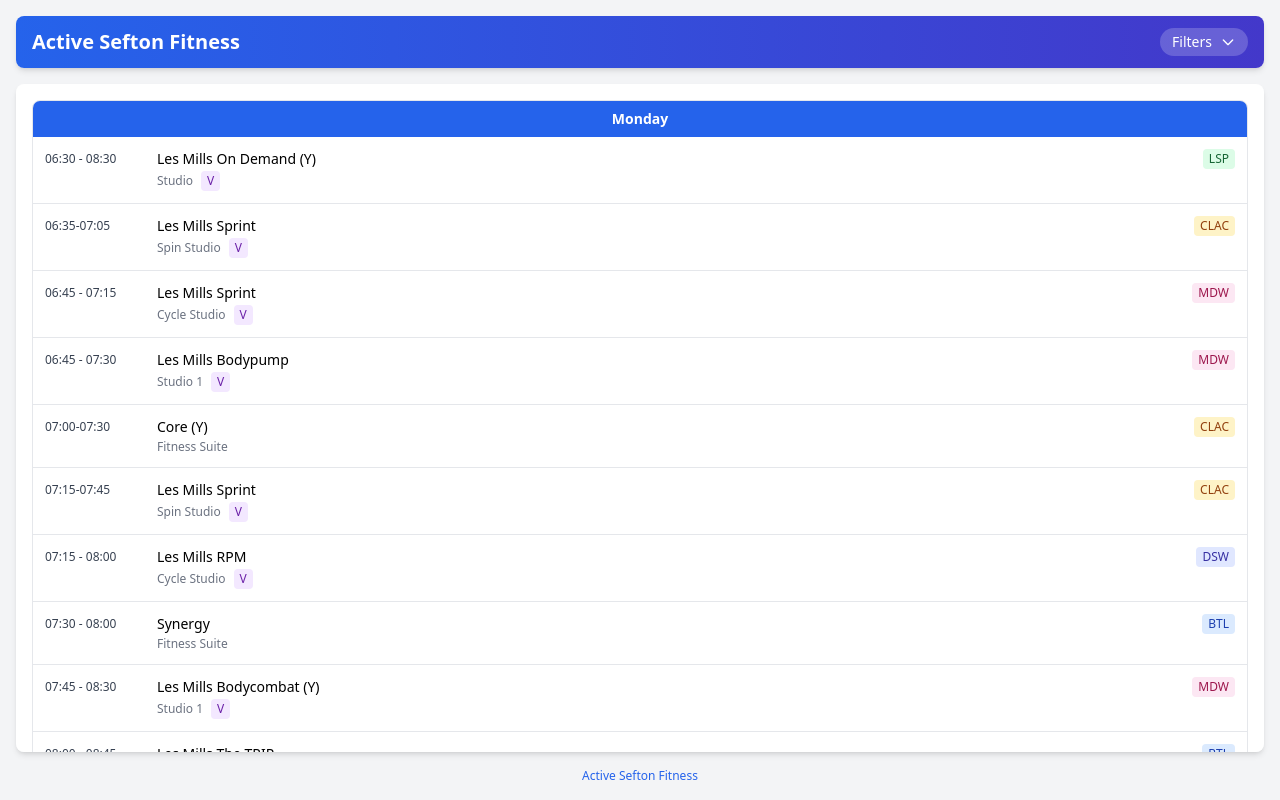
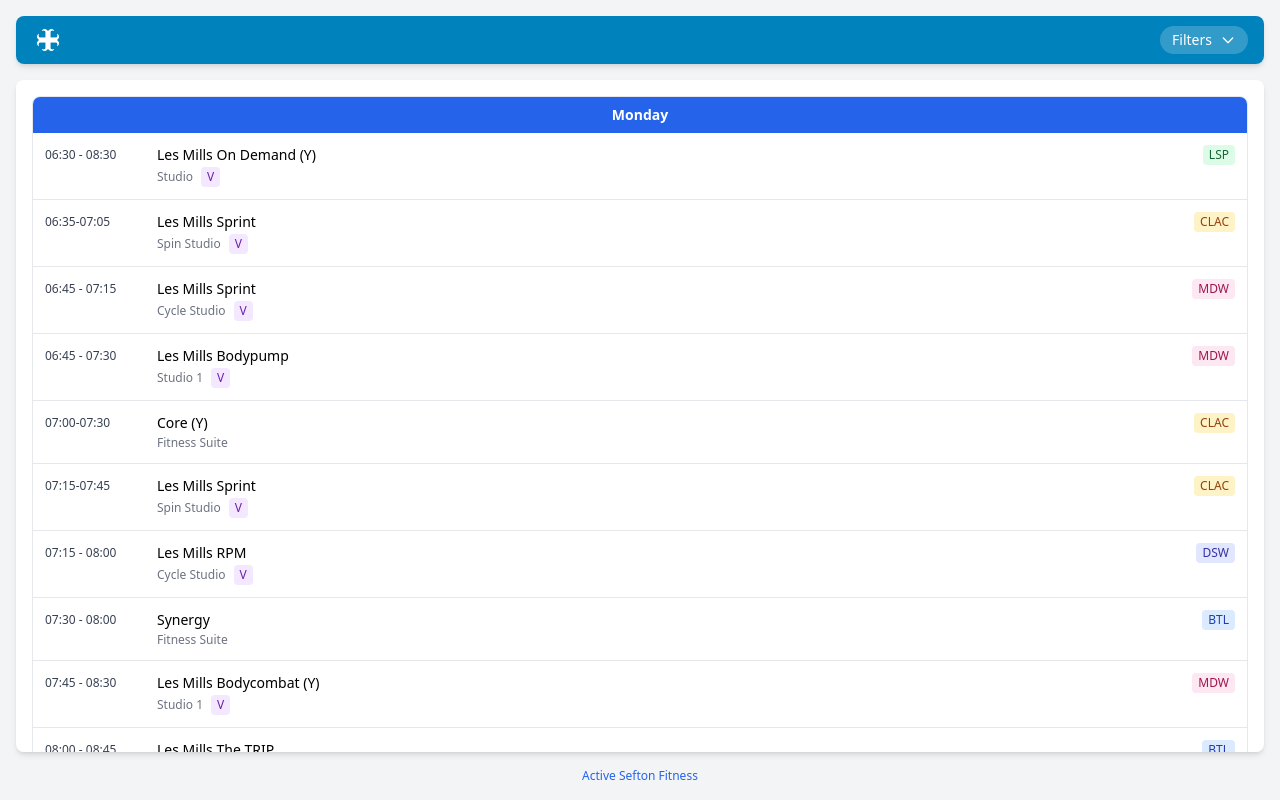
Before and after one commit to johnnyhawk02/fitness-timetable-app, a React (Create React App) app: page / in a window 1280 px wide. Built offline with nearby package versions, Linux system fonts and the light colour scheme.

Commit message:
Update header with Active Sefton Fitness logo and refined styling

```diff
--- a/src/components/FitnessTimetable.jsx
+++ b/src/components/FitnessTimetable.jsx
@@ -688,8 +688,8 @@ const FitnessTimetable = () => {
       {/* Header and main filter toggle */}
       <div className="bg-white rounded-lg shadow-md overflow-hidden">
         {/* App header */}
-        <div className="bg-gradient-to-r from-blue-600 to-indigo-700 px-4 py-3 flex justify-between items-center">
-          <h1 className="text-xl font-bold text-white">Active Sefton Fitness</h1>
+        <div className="bg-[rgb(0,130,188)] px-4 py-2 flex justify-between items-center">
+          <img src="/images/logo.jpg" alt="Active Sefton Fitness" className="h-8 object-contain" />
           <button
             onClick={toggleFilters}
             className="flex items-center text-sm font-medium text-white bg-white/20 hover:bg-white/30 transition-colors rounded-full px-3 py-1"
```
Also changed, not shown: public/images/logo.jpg (added).
